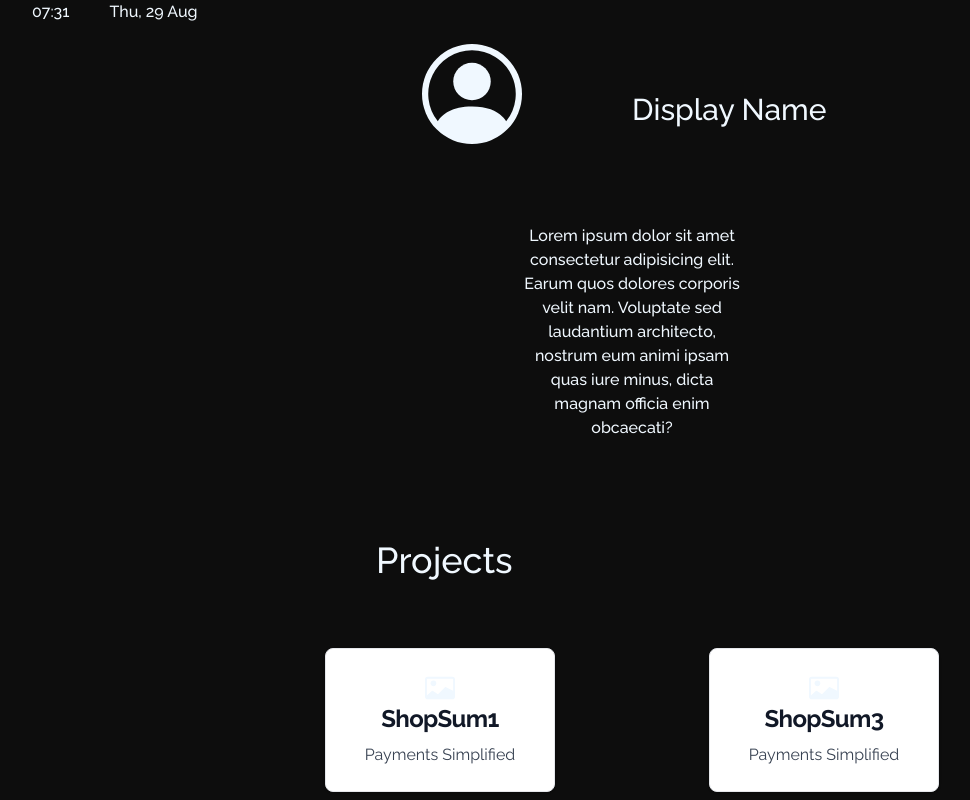
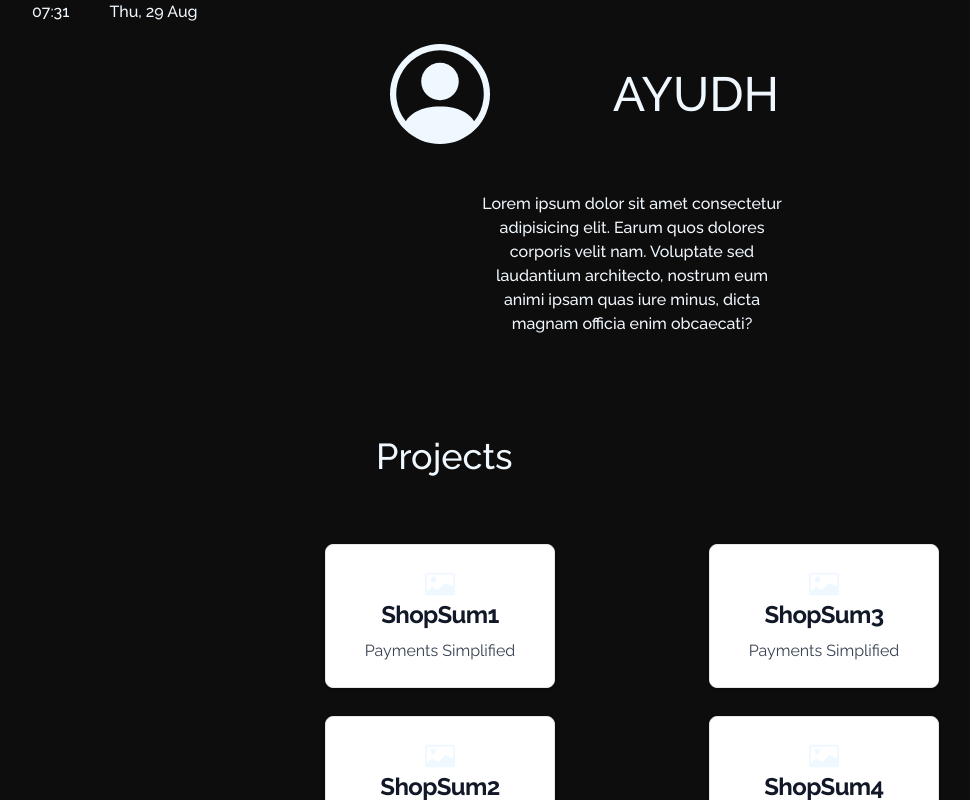
Before and after one commit to makersmecca/Portfolio, a React (Vite) app: page / in a window 1280 px wide. Shown: the top 800 px of the page, without its empty margins (8-978 px from the left). Built offline with nearby package versions, Linux system fonts and the light colour scheme.

Commit message:
fixed issue with vertical alignment of diplay name

```diff
--- a/src/Components/Intro.jsx
+++ b/src/Components/Intro.jsx
@@ -19,7 +19,7 @@ const Intro = () => {
         </div>
       </div> */}
 
-      <div className="pt-5 grid grid-cols-2 md:grid-cols-4 xl:px-80 lg:px-52 md:px-36 px-8">
+      <div className="pt-5 grid grid-cols-2 md:grid-cols-5 xl:px-80 lg:px-52 md:px-36 px-8">
         <div className="col-span-2 flex justify-center mt-12 md:mt-0">
           <svg
             xmlns="http://www.w3.org/2000/svg"
@@ -35,10 +35,10 @@ const Intro = () => {
             />
           </svg>
         </div>
-        <div className="col-span-2 flex place-content-start mt-12 mg:mt-0">
-          <h2 className="md:text-3xl text-2xl">Display Name</h2>
+        <div className="col-span-2 text-center flex justify-center items-center mt-12 md:mt-0">
+          <h2 className="md:text-5xl text-3xl">AYUDH</h2>
         </div>
-        <div className="col-span-2 md:col-start-2 text-center pt-5 md:pt-20 lg-pt-12 px-12">
+        <div className="col-span-3 md:col-start-2 text-center mt-12 lg-pt-12 px-10">
           Lorem ipsum dolor sit amet consectetur adipisicing elit. Earum quos
           dolores corporis velit nam. Voluptate sed laudantium architecto,
           nostrum eum animi ipsam quas iure minus, dicta magnam officia enim
```
